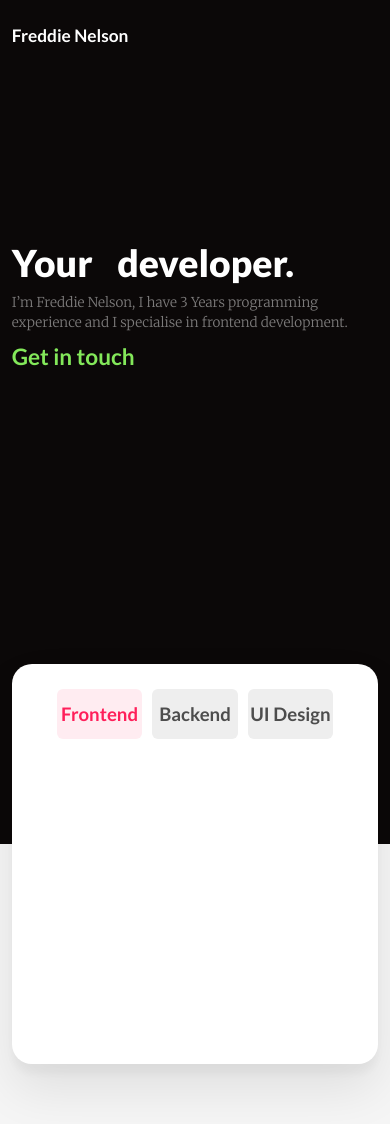
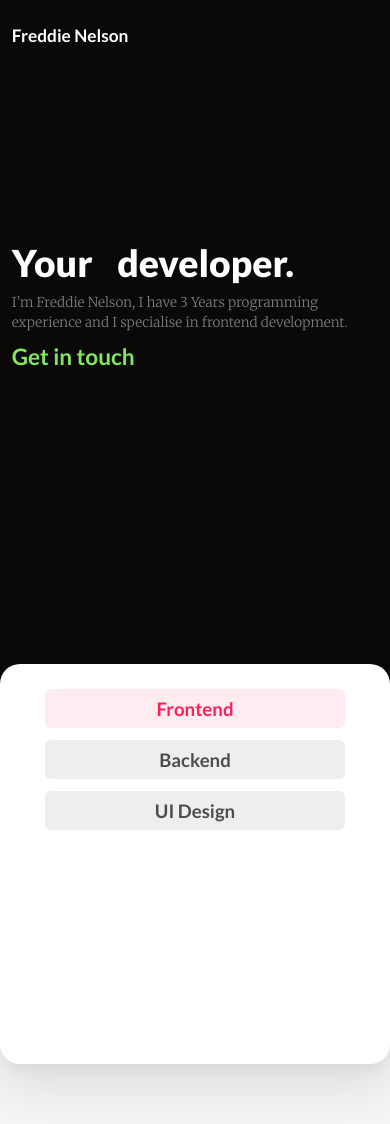
Before and after one commit to freddie-nelson/freddienelson.co.uk, a Vue app: page / in a window 390 px wide. Shown: the top 1124 px of the page. Built offline with nearby package versions, Linux system fonts and the light colour scheme.

Commit message:
make skills buttons responsive

```diff
--- a/package.json
+++ b/package.json
@@ -13,6 +13,7 @@
   },
   "devDependencies": {
     "@iconify-icons/line-md": "^1.0.5",
+    "@iconify-icons/tabler": "^1.0.13",
     "@iconify-icons/uil": "^1.0.1",
     "@iconify/vue": "^2.0.0-rc.2",
     "@typescript-eslint/eslint-plugin": "^2.33.0",
--- a/src/sections/skills/Skills.vue
+++ b/src/sections/skills/Skills.vue
@@ -32,7 +32,6 @@ export default defineComponent({
       this.frontend = false;
       this.backend = false;
       this.ui = false;
-      console.log(text);
 
       if (text === "Frontend") {
         this.frontend = true;
@@ -53,14 +52,33 @@ export default defineComponent({
   background-color: white;
   border-radius: 20px;
   position: absolute;
-  padding: 25px 45px !important;
+  padding: 19px 45px 25px 45px !important;
   margin: 0 var(--side-padding);
   margin-top: -180px;
   box-shadow: 0px 10px 10px rgba(0, 0, 0, 0.04), 0px 25px 50px rgba(0, 0, 0, 0.09);
 
   .buttons {
     display: flex;
-    justify-content: space-between;
+    flex-wrap: wrap;
+
+    :nth-child(2) {
+      margin: 6px 2%;
+
+      @media screen and (max-width: 566px) {
+        margin-right: 0px;
+      }
+
+      @media screen and (max-width: 413px) {
+        margin-left: 0px;
+        min-width: 160px;
+      }
+    }
+  }
+
+  @media screen and (max-width: 900px) {
+    width: 100%;
+    margin-left: 0px;
+    margin-right: 0px;
   }
 }
 </style>
--- a/src/sections/skills/components/Button.vue
+++ b/src/sections/skills/components/Button.vue
@@ -24,14 +24,18 @@ export default defineComponent({
 
 <style lang="scss" scoped>
 .btn {
-  width: 31%;
-  height: 50px;
+  min-width: 150px;
+  height: 10vw;
+  min-height: 36px;
+  max-height: 50px;
   border-radius: 6px;
   background-color: var(--skills-btn-bg);
   color: var(--skills-btn-text);
   font: var(--heading);
   font-size: 1.4rem;
   outline: none;
+  flex-grow: 1;
+  margin: 6px 0;
 
   &.selected {
     background-color: var(--skills-btn-selected-bg);
```
Also changed, not shown: 1 other file (tests, documents, lock files or other folders).
